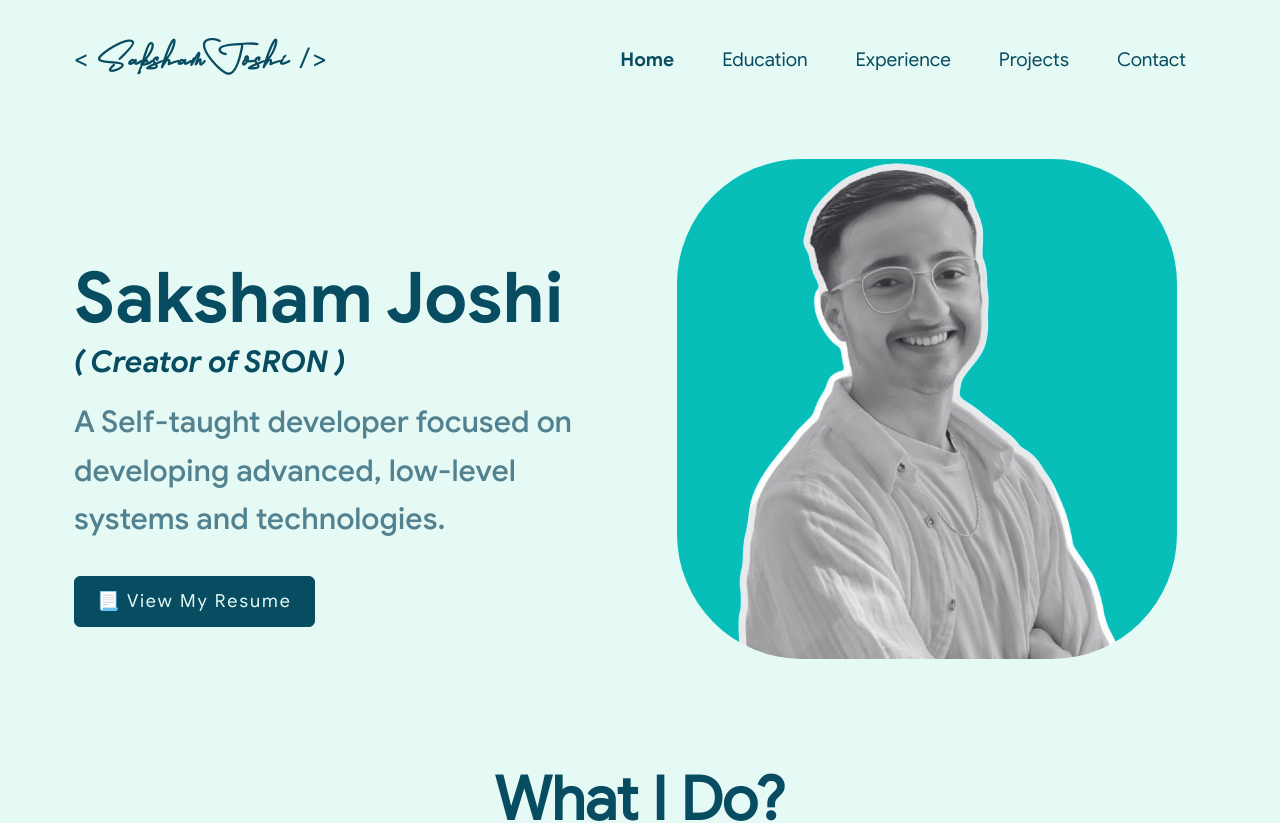
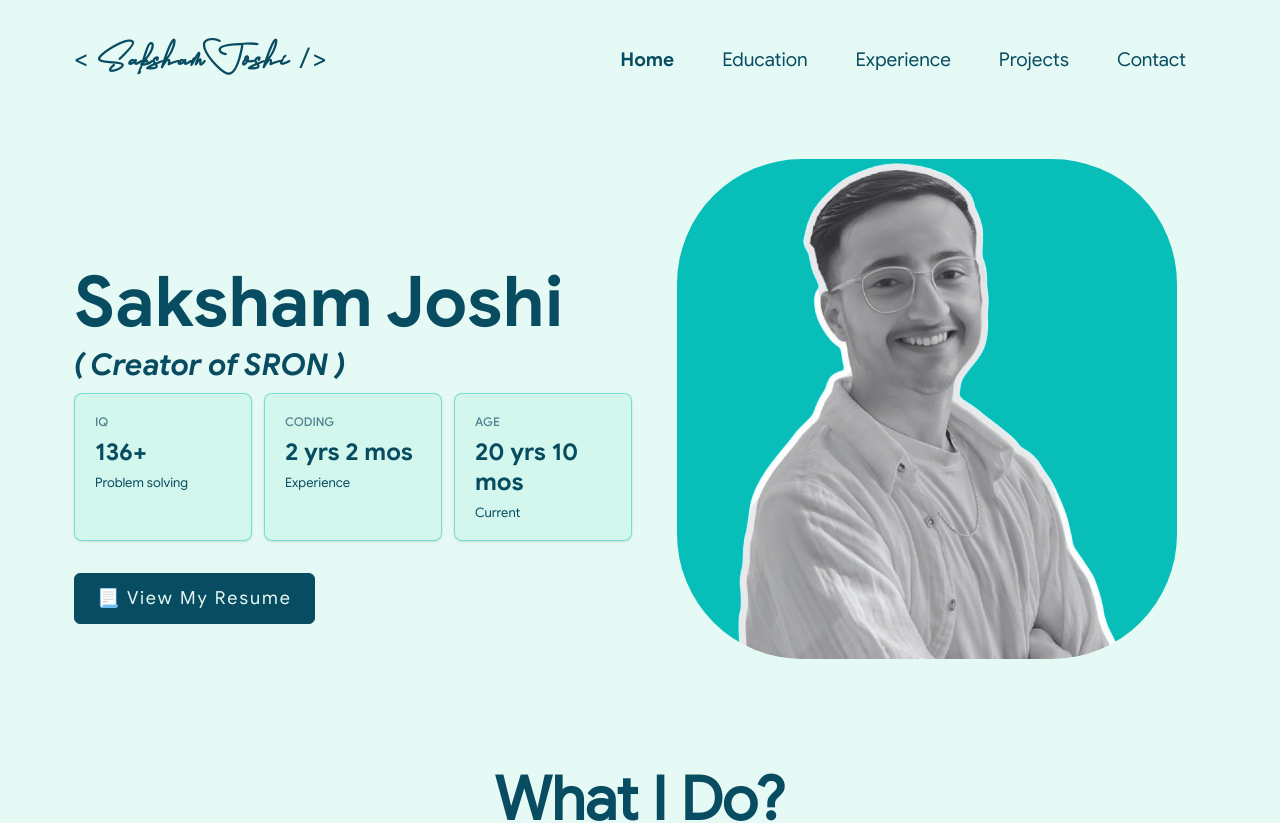
Before and after one commit to saksham-joshi/NovaPortfolio, a React (Vite) app: page / in a window 1280 px wide. Shown: the top 823 px of the page. Built offline with nearby package versions, Linux system fonts and the light colour scheme; a web font is replaced by a local one.

Commit message:
Added: iq, age and coding exp

```diff
--- a/src/lib/data.ts
+++ b/src/lib/data.ts
@@ -8,6 +8,31 @@ export const DATA_SEO = {
     type: 'website',
     url: 'http://sakshamjoshi.vercel.app/icons/desc.png'
   }
+}
+
+function getDateDiff(
+  laterDate: Date,
+  earlierDate: Date
+): { years: number; months: number } {
+  let years = laterDate.getUTCFullYear() - earlierDate.getUTCFullYear()
+  let months = laterDate.getUTCMonth() - earlierDate.getUTCMonth()
+
+  // If the month hasn't occurred yet this year, subtract a year
+  if (months < 0) {
+    years--
+    months += 12
+  }
+
+  // If the day hasn't occurred yet this month, subtract a month
+  if (laterDate.getUTCDate() < earlierDate.getUTCDate()) {
+    months--
+    if (months < 0) {
+      years--
+      months += 12
+    }
+  }
+
+  return { years, months }
 }
 
 //Home Page
@@ -22,5 +47,8 @@ export const DATA_HOMEPAGE = {
     repo: 'https://github.com/saksham-joshi/NovaPortfolio',
     github: 'https://github.com/saksham-joshi',
     githubProjects: 'https://github.com/saksham-joshi?tab=repositories'
-  }
+  },
+  iq : "136+",
+  age : getDateDiff(new Date(), new Date(2003, 5, 27)), // month requires 0th index
+  codingExperience : getDateDiff(new Date(), new Date(2022, 2, 1)) // month requires 0th index
 }
--- a/src/pages/Home.tsx
+++ b/src/pages/Home.tsx
@@ -7,7 +7,29 @@ import type { NovaThemeProps } from '../types/theme'
 // Import profile image
 import ProfileImg from '../assets/images/self/bw-rounded-corner.png'
 
+function formatYearsMonths(duration: { years: number; months: number }) {
+  return `${duration.years} yr${duration.years === 1 ? '' : 's'} ${duration.months} mo${duration.months === 1 ? '' : 's'}`
+}
+
 export default function Home({ theme }: NovaThemeProps) {
+  const homepageStats = [
+    {
+      label: 'IQ',
+      value: DATA_HOMEPAGE.iq,
+      caption: 'Problem solving'
+    },
+    {
+      label: 'Coding',
+      value: formatYearsMonths(DATA_HOMEPAGE.codingExperience),
+      caption: 'Experience'
+    },
+    {
+      label: 'Age',
+      value: formatYearsMonths(DATA_HOMEPAGE.age),
+      caption: 'Current'
+    }
+  ]
+
   return (
     <div className="flex min-h-screen flex-col">
       {/* Greeting Section */}
@@ -28,12 +50,43 @@ export default function Home({ theme }: NovaThemeProps) {
                 ( {DATA_HOMEPAGE.nickname} )
               </h2>
             )}
-            <p
+            {/* <p
               className="font-google-sans-medium mt-2 mb-6 text-center text-[16px] leading-relaxed sm:text-[20px] md:mr-10 md:text-left lg:text-[30px]"
               style={{ color: theme.secondaryText }}
             >
               {DATA_HOMEPAGE.subTitle}
-            </p>
+            </p> */}
+            <div className="mb-6 grid w-full grid-cols-1 gap-3 sm:grid-cols-2 md:mr-10 lg:grid-cols-3">
+              {homepageStats.map((stat) => (
+                <div
+                  key={stat.label}
+                  className="overflow-hidden rounded-lg border bg-theme-highlight/25 px-4 py-3 shadow-sm transition-transform duration-300 hover:-translate-y-1 sm:px-5 sm:py-4"
+                  style={{
+                    borderColor: theme.headerColor,
+
+                  }}
+                >
+                  <p
+                    className="font-google-sans-medium mb-1 text-center text-[12px] uppercase sm:text-left"
+                    style={{ color: theme.secondaryText }}
+                  >
+                    {stat.label}
+                  </p>
+                  <p
+                    className="font-google-sans-bold text-center text-[24px] leading-tight sm:text-left sm:text-[26px] lg:text-[24px]"
+                    style={{ color: theme.text }}
+                  >
+                    {stat.value}
+                  </p>
+                  <p
+                    className="font-google-sans mt-1 text-center text-[13px] sm:text-left"
+
+                  >
+                    {stat.caption}
+                  </p>
+                </div>
+              ))}
+            </div>
             <div className="flex w-full justify-center md:justify-start">
               <Button text="📃 View My Resume" href="/resume" className="mt-2" />
             </div>
```
